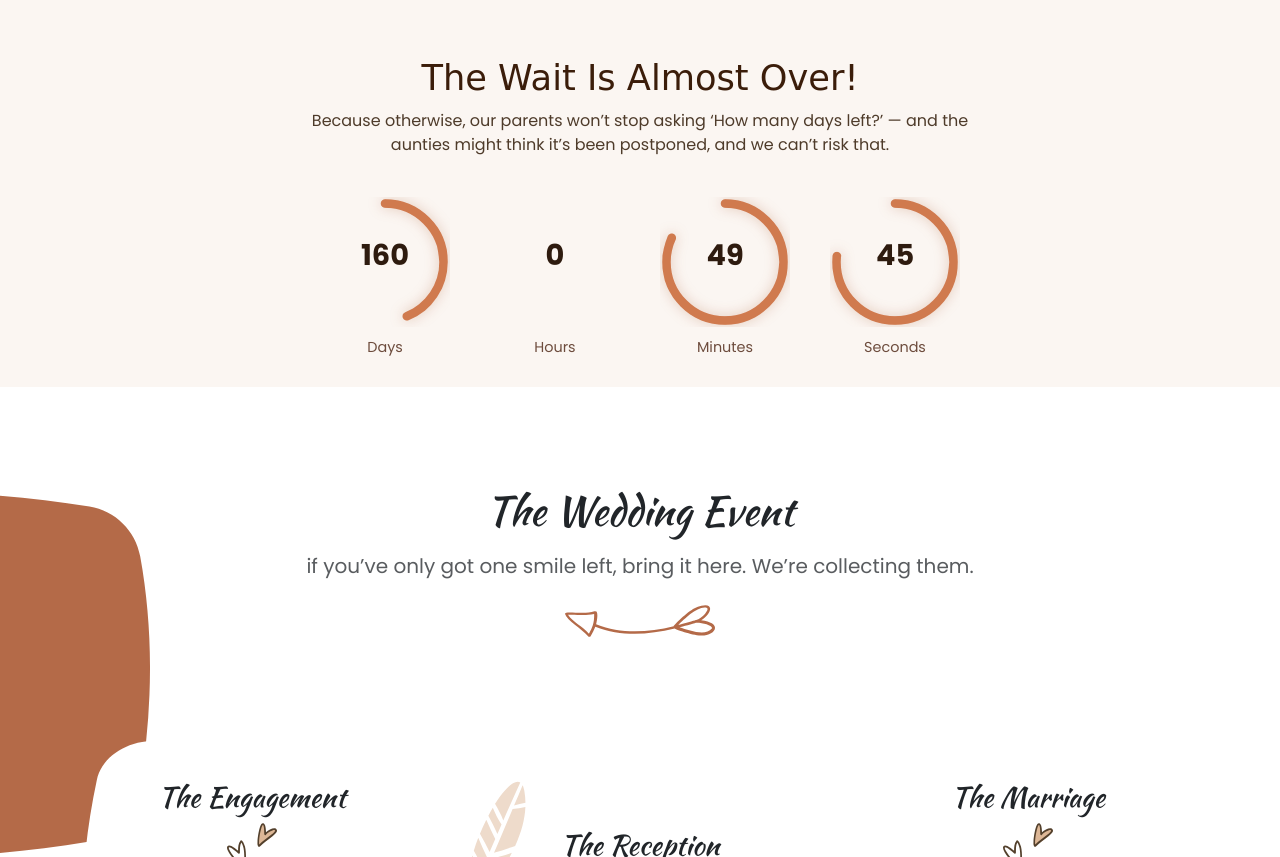
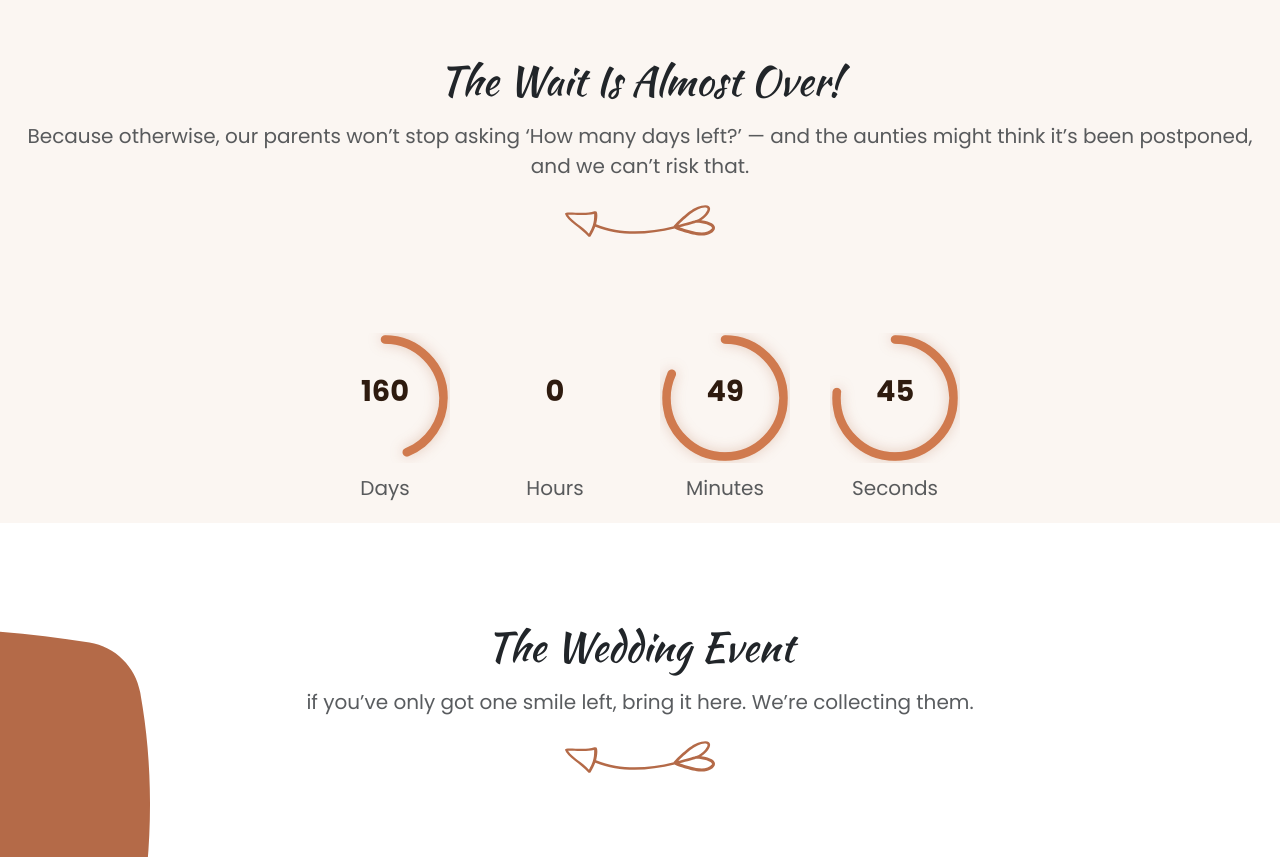
Before and after one commit to virusknock/rs2016pc, a plain HTML site: page index.html in a window 1280 px wide. Shown: the part 1592-2449 px from the top of the page. Drawn offline with Linux system fonts and the light colour scheme.

Commit message:
Update index.html

```diff
--- a/index.html
+++ b/index.html
@@ -155,10 +155,15 @@
     <!-- Section - The Couple End -->
 
   <section class="countdown-section bg-secondary-2">
-  <h2 class="countdown-title">The Wait Is Almost Over!</h2>
-  <p class="countdown-subtitle">
-    Because otherwise, our parents won’t stop asking ‘How many days left?’ — and the aunties might think it’s been postponed, and we can’t risk that.
-  </p>
+        <div class="row mb-5 pb-lg-5">
+            <div class="col-12 position-relative text-center z-2">
+                <h2 class="font-alt fs-1 mb-3">The Wait Is Almost Over!</h2>
+                <p class="fs-5 mb-4 text-body-secondary">Because otherwise, our parents won’t stop asking ‘How many days left?’ — and the aunties might think it’s been postponed, and we can’t risk that.</p>
+                <span class="divider divider-arrow"></span>
+            </div>
+            <!-- //.col-12 -->
+        </div>
+        <!-- //.row -->
 
         <div id="countdown">
           <div class="countdown-segment">
@@ -166,32 +171,31 @@
               <circle cx="60" cy="60" r="54"></circle>
             </svg>
             <div class="countdown-number" id="days">0</div>
-      <div class="countdown-label">Days</div>
+            <div class="countdown-label fs-5 mb-4 text-body-secondary">Days</div>
           </div>
           <div class="countdown-segment">
             <svg class="countdown-ring" viewBox="0 0 120 120">
               <circle cx="60" cy="60" r="54"></circle>
             </svg>
             <div class="countdown-number" id="hours">0</div>
-      <div class="countdown-label">Hours</div>
+            <div class="countdown-label fs-5 mb-4 text-body-secondary">Hours</div>
           </div>
           <div class="countdown-segment">
             <svg class="countdown-ring" viewBox="0 0 120 120">
               <circle cx="60" cy="60" r="54"></circle>
             </svg>
             <div class="countdown-number" id="minutes">0</div>
-      <div class="countdown-label">Minutes</div>
+            <div class="countdown-label fs-5 mb-4 text-body-secondary">Minutes</div>
           </div>
           <div class="countdown-segment">
             <svg class="countdown-ring" viewBox="0 0 120 120">
               <circle cx="60" cy="60" r="54"></circle>
             </svg>
             <div class="countdown-number" id="seconds">0</div>
-      <div class="countdown-label">Seconds</div>
+            <div class="countdown-label fs-5 mb-4 text-body-secondary">Seconds</div>
           </div>
         </div>
     </section>
-
 
     <!-- Section - Wedding Event Start -->
     <section id="wedding-event">
```
Lines whose indentation alone changed are shown as unchanged.
